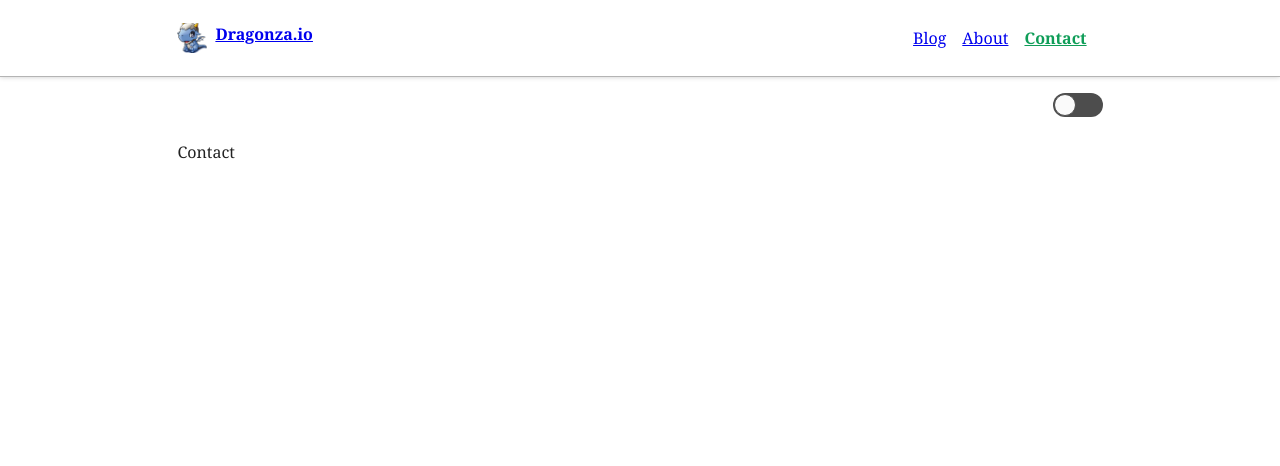
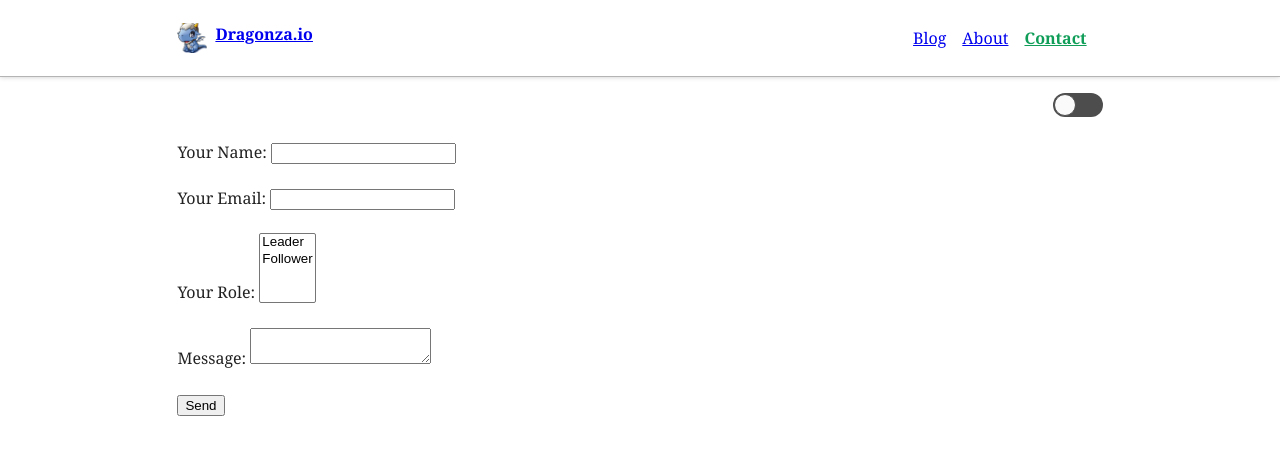
Before and after one commit to dragonza/gatsby-blog, a Gatsby site: page /contact in a window 1280 px wide. Built offline with nearby package versions, Linux system fonts and the light colour scheme; Gatsby itself is replaced by a stand-in of ours; some packages are replaced by stand-ins of ours; what typography-theme-ocean-beach would draw is missing.

Commit message:
test form

```diff
--- a/src/pages/contact.js
+++ b/src/pages/contact.js
@@ -5,7 +5,26 @@
 
 const Contact = () => (
   <Layout>
-   <div>Contact</div>
+    <form name="contact" method="POST" data-netlify="true" netlify>
+      <p>
+        <label>Your Name: <input type="text" name="name" /></label>
+      </p>
+      <p>
+        <label>Your Email: <input type="email" name="email" /></label>
+      </p>
+      <p>
+        <label>Your Role: <select name="role[]" multiple>
+          <option value="leader">Leader</option>
+          <option value="follower">Follower</option>
+        </select></label>
+      </p>
+      <p>
+        <label>Message: <textarea name="message"></textarea></label>
+      </p>
+      <p>
+        <button type="submit">Send</button>
+      </p>
+    </form>
   </Layout>
 )
 
```
